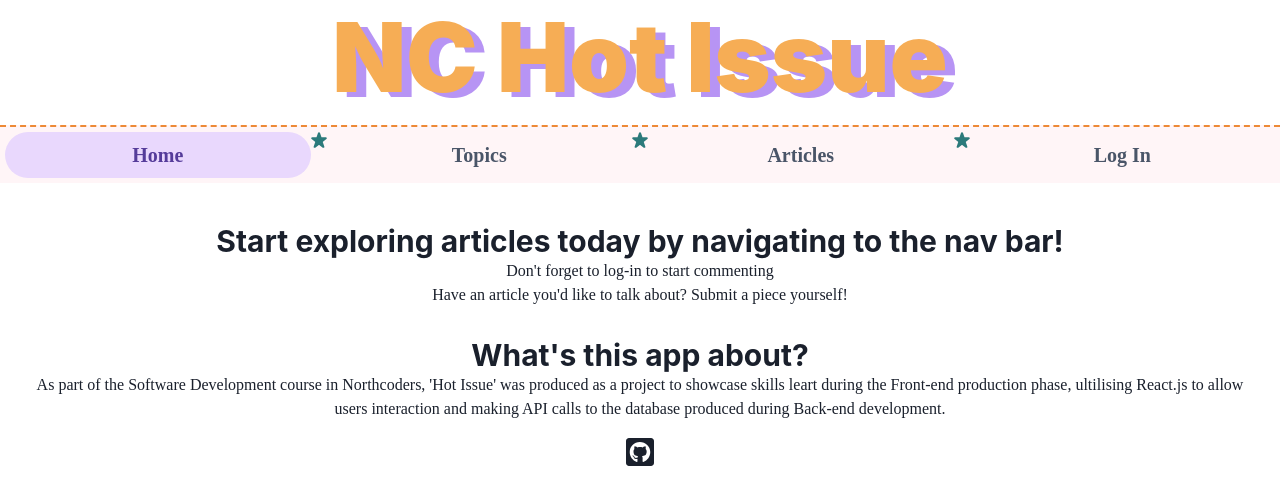
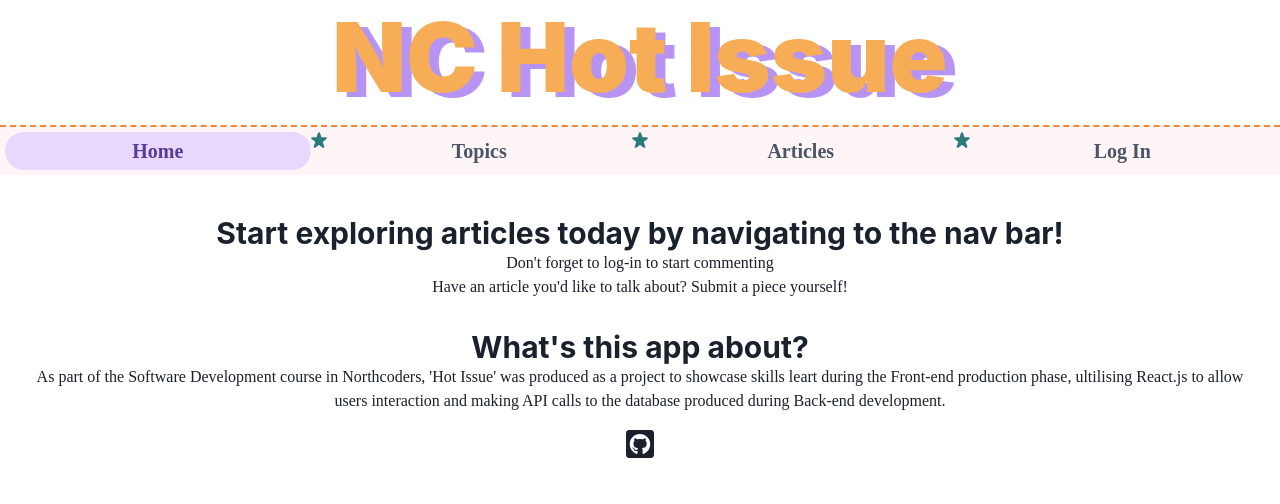
Before and after one commit to berri-puff/fe-nc-news, a React (Vite) app: page / in a window 1280 px wide. Shown: the top 504 px of the page. Built offline with nearby package versions, Linux system fonts and the light colour scheme; a web font is replaced by a local one.

Commit message:
changes to the nav bar font sizing

```diff
--- a/components/comments/comment-container.jsx
+++ b/components/comments/comment-container.jsx
@@ -38,6 +38,7 @@ const Comments = () => {
   else {
       return (
         <>
+        <Heading as='h2' size='md' textDecoration={"overline"} marginTop='10px' color='orange.600' mb='10px'>Conversations:</Heading>
       <NewComment setComments={setComments}/>
     <section className="comment-container">
       {comments.map((comment) => {
--- a/components/nav-bar.jsx
+++ b/components/nav-bar.jsx
@@ -8,7 +8,7 @@ const Navigation = () => {
   const { user } = useContext(UserContext);
   return (
     <nav className="Nav-bar">
-      <Tabs variant="soft-rounded" align="center" colorScheme="purple" size='md' isFitted color='teal.600'>
+      <Tabs variant="soft-rounded" align="center" colorScheme="purple" size='sm' isFitted color='teal.600'>
         <TabList>
           <Tab style={{fontSize:'20px'}}>
             <Link to="/" className="nav-buttons">
@@ -21,13 +21,13 @@ const Navigation = () => {
               Topics
             </Link>
           </Tab>
-          <StarIcon />
+          <StarIcon/>
           <Tab style={{fontSize:'20px'}}>
             <Link to="/articles" className="nav-buttons">
               Articles
             </Link>
           </Tab>
-          <StarIcon />
+          <StarIcon/>
           <Tab style={{fontSize:'20px'}}>
             {user.length === 0 ? (
               <Link to="/users" className="nav-buttons">
--- a/src/App.css
+++ b/src/App.css
@@ -160,7 +160,6 @@ padding: 5px;
 
 .comment-counts {
 font-size: larger;
-text-decoration: underline dotted 3px #ED8936;
 }
 
 .comment {
```
Also changed, not shown: 5 other files (tests, documents, lock files or other folders).
